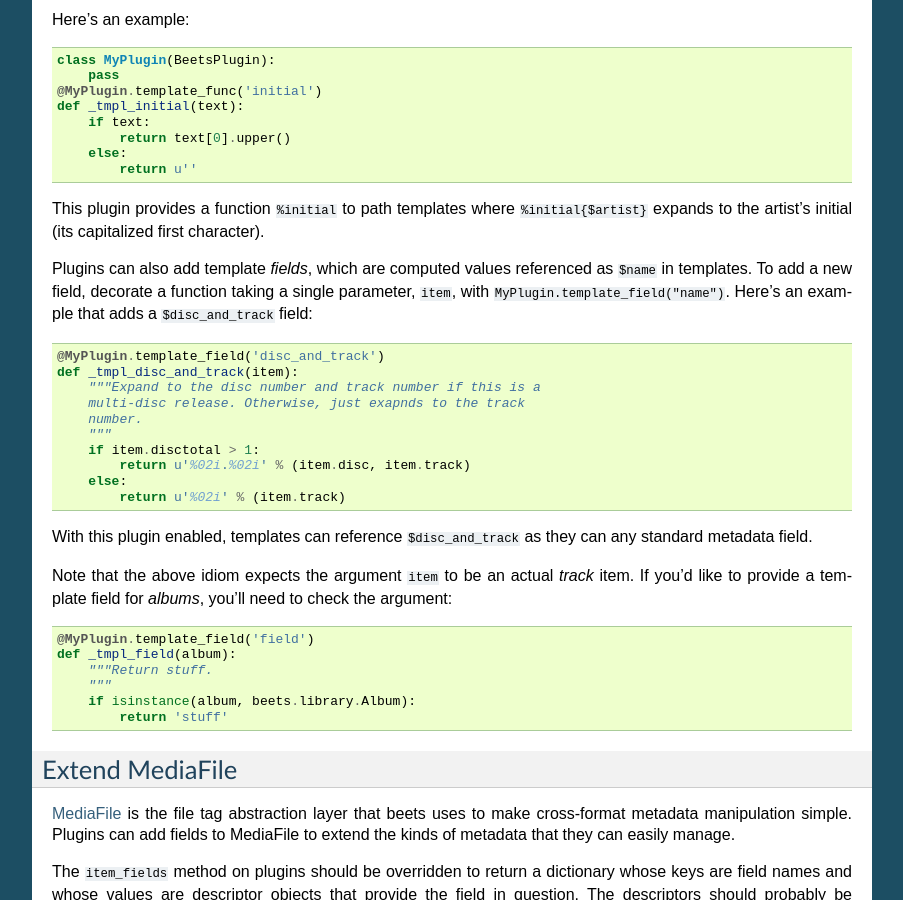
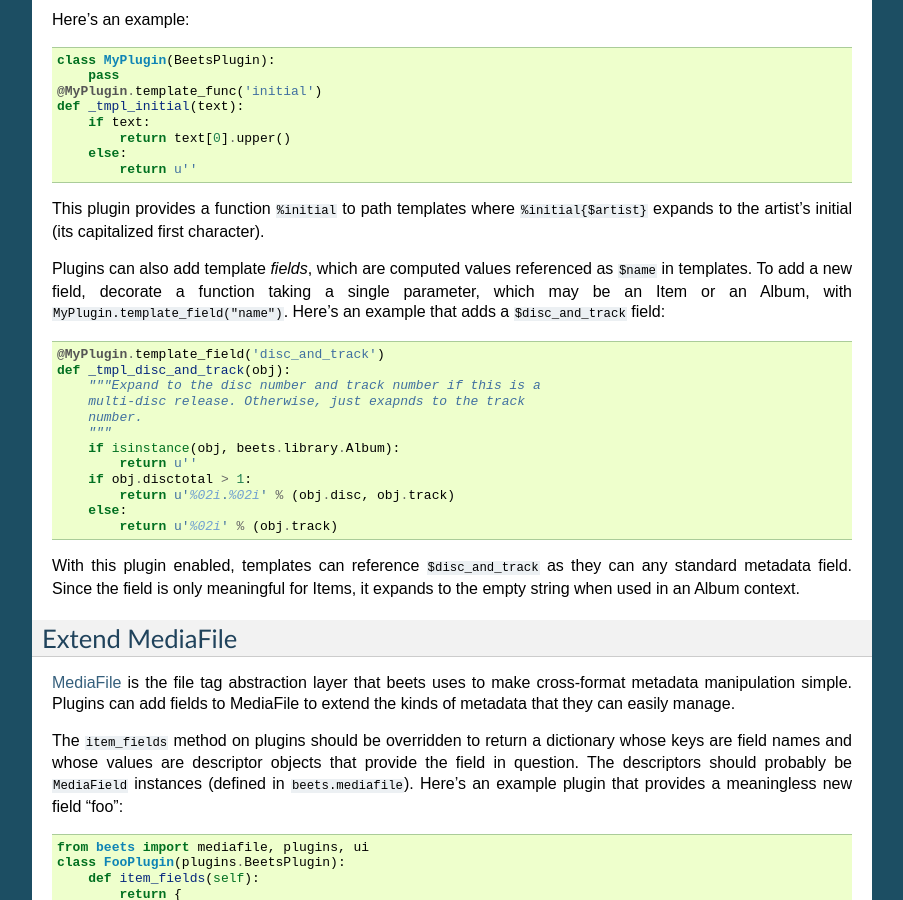
Before and after one commit to google-code-export/beets, a Sphinx documentation site: the page built from docs/plugins/writing.rst, in a window 1280 px wide and 900 px high, scrolled down 3252 px. Shown: the whole window, without its empty margins (198-1101 px from the left). Built offline with Sphinx 7.4.7, drawn with Linux system fonts in a browser that asks for light colours.

Commit message:
changelog/API docs for #274

```diff
--- a/docs/changelog.rst
+++ b/docs/changelog.rst
@@ -21,6 +21,8 @@ Changelog
   Thanks to jayme on GitHub.
 * :doc:`/plugins/lyrics`: Lyrics searches should now turn up more results due
   to some fixes in dealing with special characters.
+* Plugin-provided template fields now work for both Albums and Items. Thanks
+  to Pedro Silva.
 
 1.1.0 (April 29, 203)
 ---------------------
--- a/docs/plugins/writing.rst
+++ b/docs/plugins/writing.rst
@@ -242,35 +242,28 @@ This plugin provides a function ``%initial`` to path templates where
 ``%initial{$artist}`` expands to the artist's initial (its capitalized first
 character).
 
-Plugins can also add template *fields*, which are computed values referenced as
-``$name`` in templates. To add a new field, decorate a function taking a single
-parameter, ``item``, with ``MyPlugin.template_field("name")``. Here's an example
-that adds a ``$disc_and_track`` field::
+Plugins can also add template *fields*, which are computed values referenced
+as ``$name`` in templates. To add a new field, decorate a function taking a
+single parameter, which may be an Item or an Album, with
+``MyPlugin.template_field("name")``. Here's an example that adds a
+``$disc_and_track`` field::
 
     @MyPlugin.template_field('disc_and_track')
-    def _tmpl_disc_and_track(item):
+    def _tmpl_disc_and_track(obj):
         """Expand to the disc number and track number if this is a
         multi-disc release. Otherwise, just exapnds to the track
         number.
         """
-        if item.disctotal > 1:
-            return u'%02i.%02i' % (item.disc, item.track)
+        if isinstance(obj, beets.library.Album):
+            return u''
+        if obj.disctotal > 1:
+            return u'%02i.%02i' % (obj.disc, obj.track)
         else:
-            return u'%02i' % (item.track)
+            return u'%02i' % (obj.track)
 
 With this plugin enabled, templates can reference ``$disc_and_track`` as they
-can any standard metadata field.
-
-Note that the above idiom expects the argument ``item`` to be an
-actual *track* item. If you'd like to provide a template field for
-*albums*, you'll need to check the argument::
-
-    @MyPlugin.template_field('field')
-    def _tmpl_field(album):
-        """Return stuff.
-        """
-        if isinstance(album, beets.library.Album):
-            return 'stuff'
+can any standard metadata field. Since the field is only meaningful for Items,
+it expands to the empty string when used in an Album context.
 
 Extend MediaFile
 ^^^^^^^^^^^^^^^^
```
